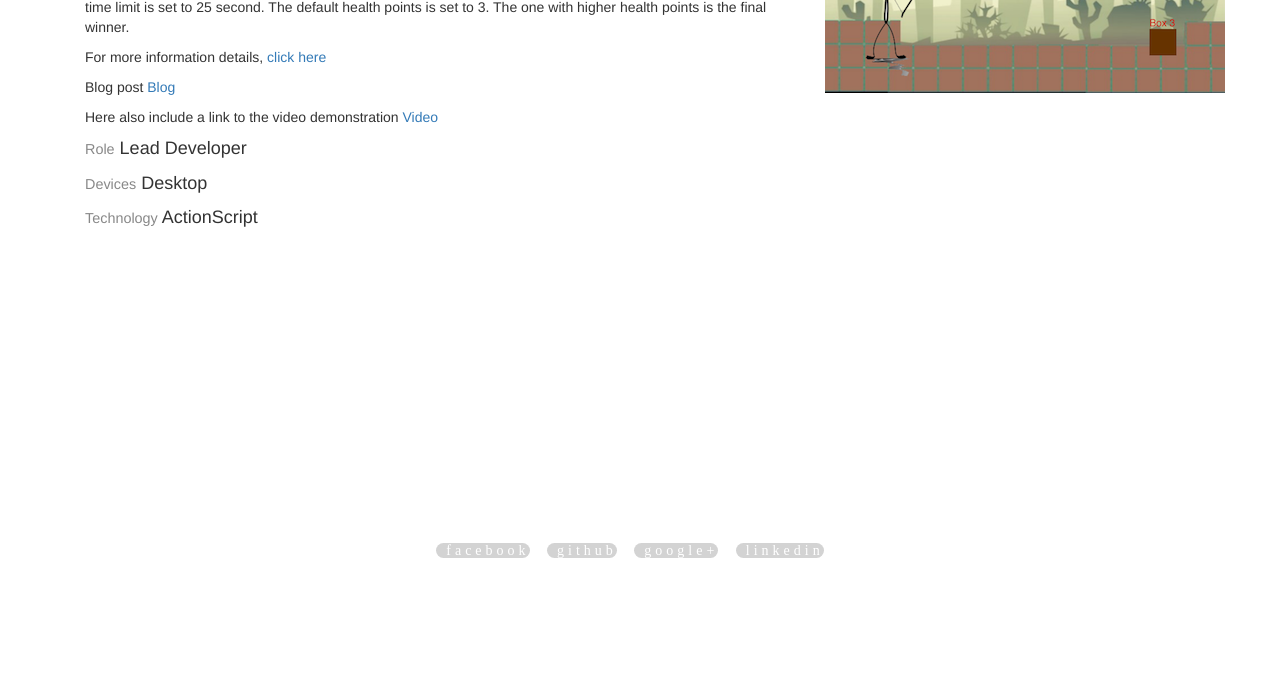
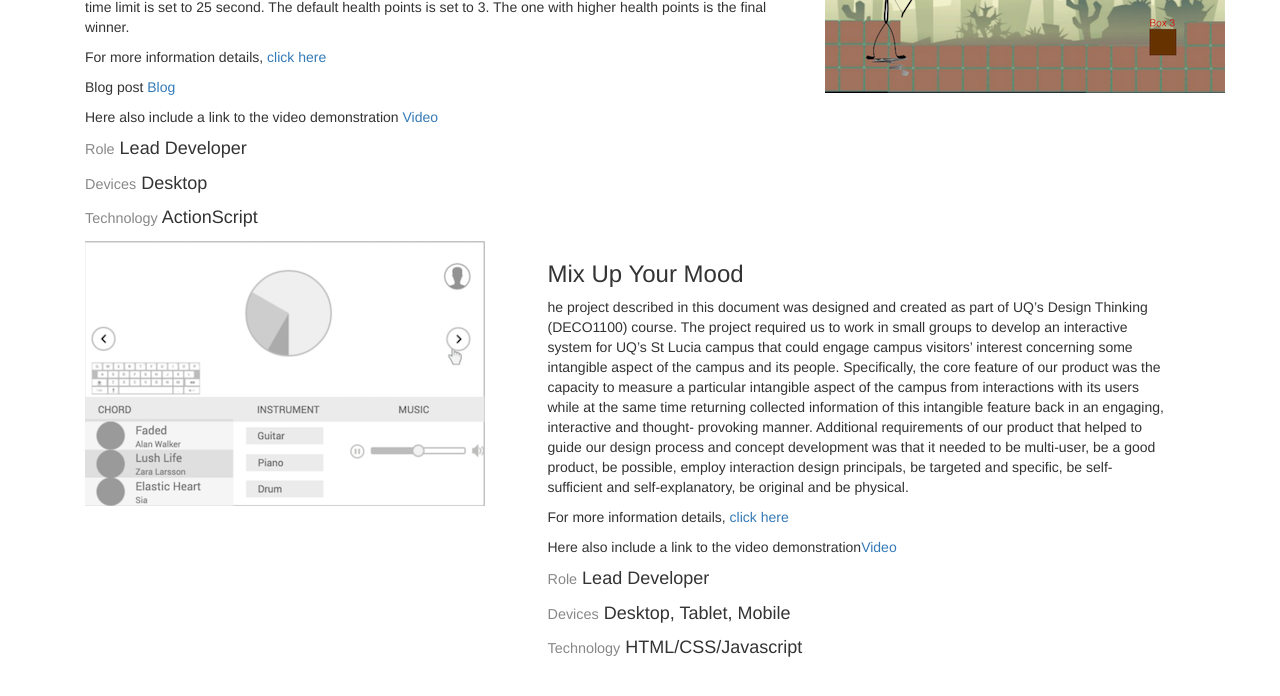
Before and after one commit to weikee94/Blog, a Jekyll site: the page built from portfolio.html, in a window 1280 px wide and 900 px high, scrolled down 826 px. Shown: the top 696 px of the window. Built offline with Jekyll 4.4.1, drawn with Linux system fonts in a browser that asks for light colours; nearby versions of some CDN libraries; comment, search, counter and statistics services are not loaded; before the commit the page ends 1387 px from its top, so only the background shows below that.

Commit message:
project three added

```diff
--- a/portfolio.html
+++ b/portfolio.html
@@ -5,10 +5,10 @@ title: Portfolio
 
 <div class="container">
 	<div class="row col-md-12 col-lg-12">
-		<div class="col-md-4 col-lg-4">
+		<div class="col-md-5 col-lg-5">
 			<img src="{{site.baseurl}}/images/p1.png" alt="clickandtrip">
 		</div>
-		<div class="col-md-8 col-lg-8">
+		<div class="col-md-7 col-lg-7">
 			<h3>Click And Trip</h3>
 			<p>Click And Trip is a tourism website.</p>
 			<p>This project allow peoples find that schedule trip through online much more easier and get the lastest information about the attraction.</p>
@@ -20,6 +20,7 @@ title: Portfolio
 	</div>
 	<br>
 	<hr>
+
 
 	<div class="row col-md-12">
 		<div class="col-md-8">
@@ -37,4 +38,22 @@ title: Portfolio
 			<img src="{{site.baseurl}}/images/p2.png" alt="stickfighter">
 		</div>
 	</div>
+	<br>
+	<hr>
+
+
+	<div class="row col-md-12">
+		<div class="col-md-5">
+			<img src="{{site.baseurl}}/images/p3.png" alt="mixupyourmood">
+		</div>
+		<div class="col-md-7">
+			<h3>Mix Up Your Mood</h3>
+			<p>he project described in this document was designed and created as part of UQ’s Design Thinking (DECO1100) course. The project required us to work in small groups to develop an interactive system for UQ’s St Lucia campus that could engage campus visitors’ interest concerning some intangible aspect of the campus and its people. Specifically, the core feature of our product was the capacity to measure a particular intangible aspect of the campus from interactions with its users while at the same time returning collected information of this intangible feature back in an engaging, interactive and thought- provoking manner. Additional requirements of our product that helped to guide our design process and concept development was that it needed to be multi-user, be a good product, be possible, employ interaction design principals, be targeted and specific, be self-sufficient and self-explanatory, be original and be physical.</p>
+			<p>For more information details, <a href="http://vickyhaw94.github.io/TeamLlama/">click here</a></p>
+			<p>Here also include a link to the video demonstration<a href="https://www.youtube.com/watch?v=W9ZWMRHyIfw">Video</a>
+			<h4><span class="personalTitle">Role</span> Lead Developer</h4>
+			<h4><span class="personalTitle">Devices</span> Desktop, Tablet, Mobile</h4>
+			<h4><span class="personalTitle">Technology</span> HTML/CSS/Javascript</h4>
+		</div>
+	</div>
 </div>
```
Also changed, not shown: images/p3.png (added), images/sass2.png.
